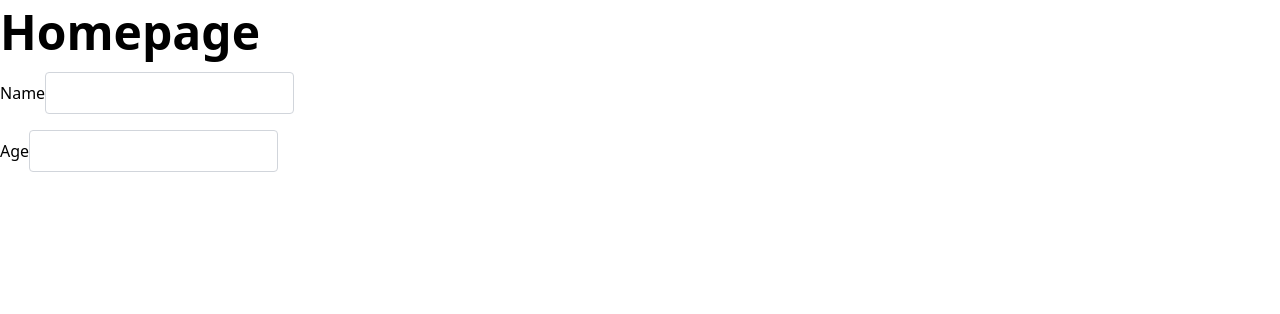
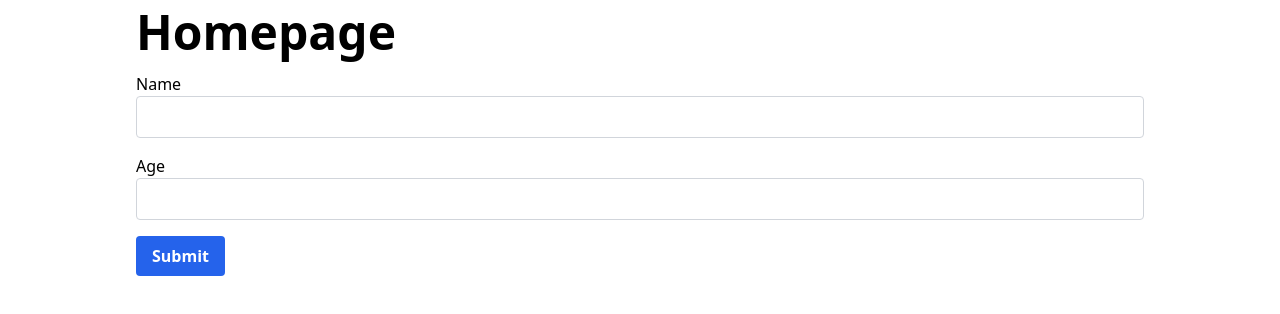
Before and after one commit to kevintdao/dbs-project, a Next.js app: page / in a window 1280 px wide. Shown: the top 314 px of the page. Built offline with nearby package versions, Linux system fonts and the light colour scheme.

Commit message:
Update homepage styling

```diff
--- a/pages/_app.js
+++ b/pages/_app.js
@@ -1,7 +1,12 @@
 import '../styles/globals.css'
 
 function MyApp({ Component, pageProps }) {
-  return <Component {...pageProps} />
+  return (
+    <div className='max-w-5xl px-2 container mx-auto pb-3'>
+      <Component {...pageProps} />
+    </div>
+  )
+
 }
 
 export default MyApp
--- a/pages/index.js
+++ b/pages/index.js
@@ -2,20 +2,33 @@ import React from 'react'
 
 export default function Home() {
   const styles = {
-    input: "p-2 border border-gray-300 rounded"
+    form: "space-y-4 mt-2",
+    input_container: "flex flex-col",
+    input: "p-2 border border-gray-300 rounded",
+    button: "bg-blue-600 hover:bg-blue-700 text-white font-bold py-2 px-4 rounded"
+  }
+
+  const onSubmit = async (e) => {
+    e.preventDefault()
+    console.log(e.target.name.value)
   }
 
   return (
     <div className='space-y-4 mt-2'>
       <h2 className='font-bold'>Homepage</h2>
-      <div>
-        <label htmlFor="name">Name</label>
-        <input type="text" name="name" id="name" className={styles.input} />
-      </div>
-      <div>
-        <label htmlFor="age">Age</label>
-        <input type="number" name="age" id="age" className={styles.input} />
-      </div>
+      <form onSubmit={onSubmit} className={styles.form}>
+        <div className={styles.input_container}>
+          <label htmlFor="name">Name</label>
+          <input type="text" name="name" id="name" className={styles.input} required/>
+        </div>
+
+        <div className={styles.input_container}>
+          <label htmlFor="age">Age</label>
+          <input type="number" name="age" id="age" className={styles.input} required/>
+        </div>
+
+        <input className={styles.button} type="submit" value="Submit" />
+      </form>
     </div>
   )
 }
```
